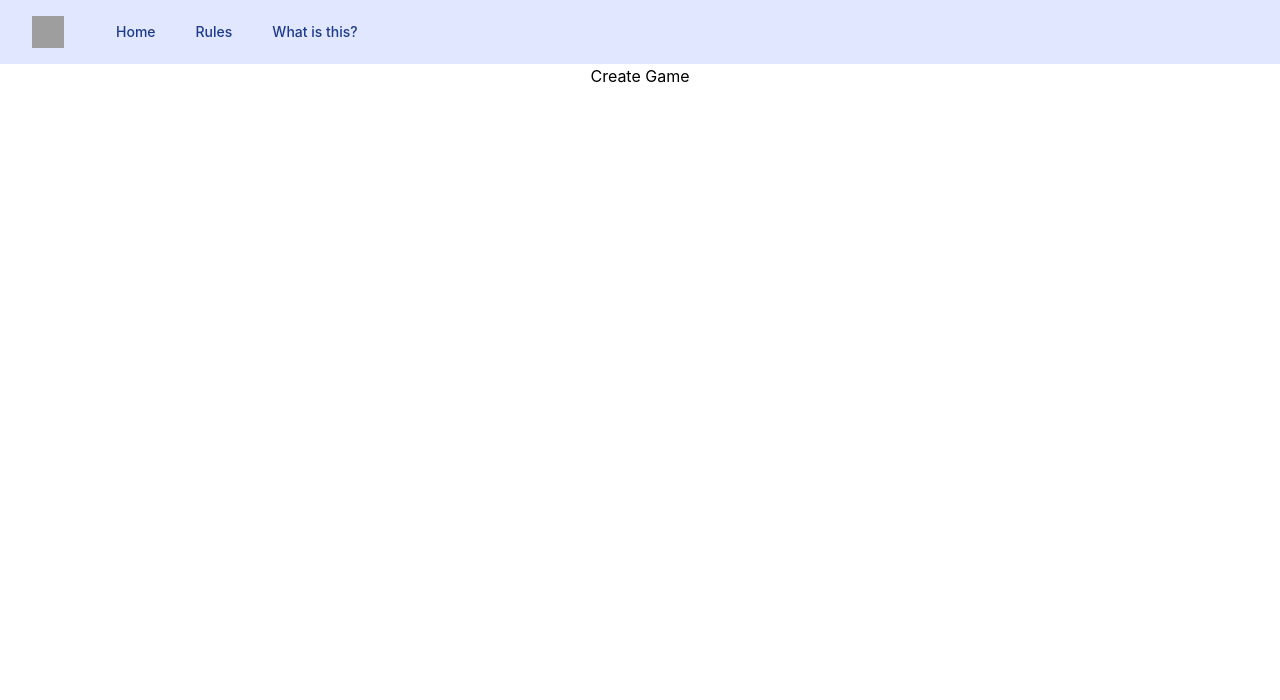
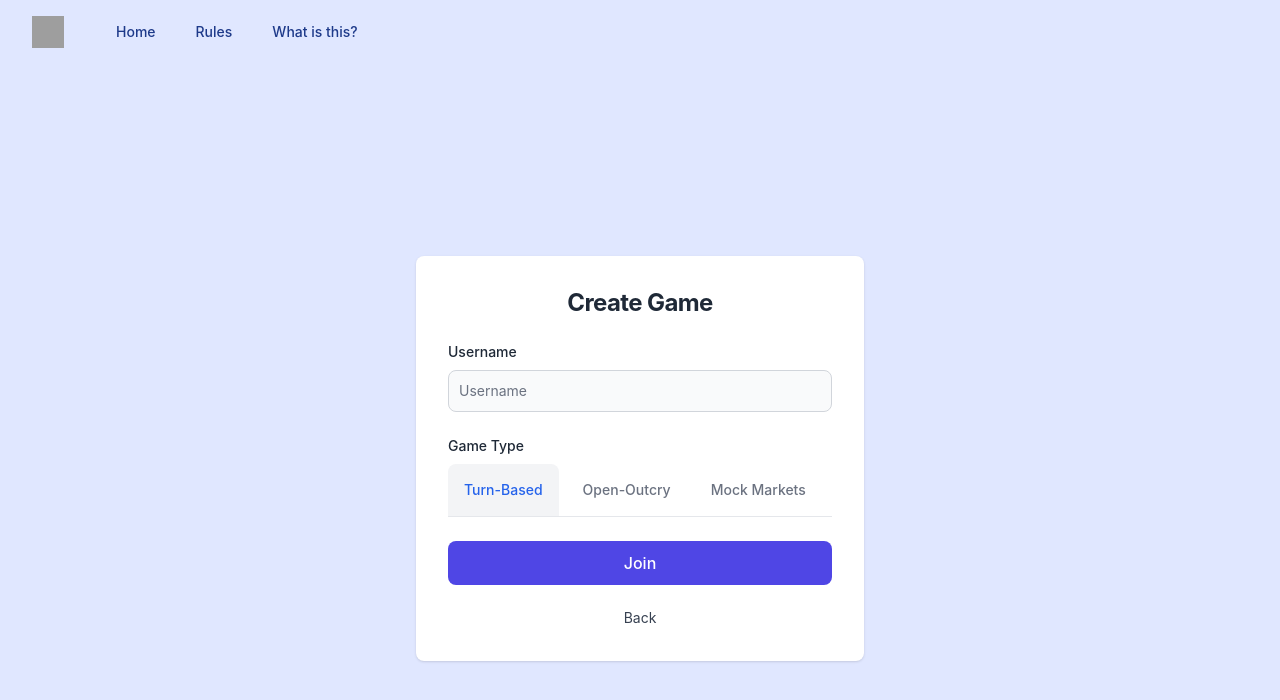
Before and after one commit to dx1730/trade-or-tighten, a React (Create React App) app in the folder client/: page /create in a window 1280 px wide. Shown: the top 700 px of the page. Built offline with nearby package versions, Linux system fonts and the light colour scheme; no server answers; grey boxes are pictures that could not be loaded.

Commit message:
added Create template and game folder

```diff
--- a/client/src/App.js
+++ b/client/src/App.js
@@ -15,6 +15,7 @@ import Rules from "./components/Rules";
 import Create from "./components/Create";
 import Join from "./components/Join";
 import WhatIsThis from "./components/WhatIsThis";
+import Game from "./components/game/Game";
 
 function App() {
   return (
@@ -31,7 +32,7 @@ function App() {
               <Route path="/chat" element={<Chat/>} />
               <Route path="/create" element={<Create/>} />
               <Route path="/join" element={<Join/>} />
-              <Route path="/game" />
+              <Route path="/game" element={<Game/>}/>
               <Route path="/leaderboard" />
               <Route path="/history" />
               </Routes>
--- a/client/src/components/Create.js
+++ b/client/src/components/Create.js
@@ -1,9 +1,88 @@
-import React from 'react';
+import React, { useContext, useState } from 'react';
+import SocketContext from '../contexts/SocketContext';
+import { Link } from 'react-router-dom';
 
-function Create (props) {
-    return (
-        <h1>Create Game</h1>
-    );
+function Error({ errorMessage }) {
+  return (
+    <div className="text-left text-sm mt-2 font-light text-red" disabled={true}>
+      &#9888; Error: {errorMessage}
+    </div>
+  )
+}
+
+function Create () {
+  const { socket } = useContext(SocketContext);
+
+  const [username, setUsername] = useState('');
+  const [room, setRoom] = useState('');
+  const [error, setError] = useState(false);
+  const [errorMessage, setErrorMessage] = useState("");
+
+  return (
+    <section className="bg-indigo-100 h-full">
+      <div className="pt-4 mx-auto max-w-7xl px-8 sm:pt-16 text-center flex-initial md:pt-16 xl:pt-48">
+        <div className="mx-auto w-3/4 bg-white rounded-lg shadow dark:border md:mt-0 sm:max-w-md xl:p-0">
+          <div className="p-8">
+            <h1 className="text-2xl font-bold leading-tight tracking-tight text-gray-800">
+              Create Game
+            </h1>
+            <div className="mt-6 space-y-6">
+              <div>
+                <label htmlFor="username" className="text-left block mb-2 text-sm font-medium text-gray-800">Username</label>
+                <input
+                  type="text"
+                  className="bg-gray-50 border border-gray-300 text-gray-800 text-sm rounded-lg focus:ring-indigo-600 focus:border-indigo-600 block w-full p-2.5"
+                  placeholder="Username"
+                  value={username}
+                  onChange={(event) => {setUsername(event.target.value)}}
+                  // onKeyPress={(event) => {event.key === "Enter" && attemptJoin();}}
+                />
+              </div>
+              <div>
+                <label htmlFor="room" className="text-left block mb-2 text-sm font-medium text-gray-800">Game Type</label>
+
+                <ul class="flex flex-wrap text-sm font-medium text-center text-gray-500 border-b border-gray-200 dark:border-gray-700 dark:text-gray-400">
+                    <li class="mr-2">
+                        <a href="#" aria-current="page" class="inline-block p-4 text-blue-600 bg-gray-100 rounded-t-lg active dark:bg-gray-800 dark:text-blue-500">Turn-Based</a>
+                    </li>
+                    <li class="mr-2">
+                        <a href="#" class="inline-block p-4 rounded-t-lg hover:text-gray-600 hover:bg-gray-50 dark:hover:bg-gray-800 dark:hover:text-gray-300">Open-Outcry</a>
+                    </li>
+                    <li class="mr-2">
+                        <a href="#" class="inline-block p-4 rounded-t-lg hover:text-gray-600 hover:bg-gray-50 dark:hover:bg-gray-800 dark:hover:text-gray-300">Mock Markets</a>
+                    </li>
+                </ul>
+
+                {/* <input
+                  placeholder="••••••••"
+                  className="bg-gray-50 border border-gray-300 text-gray-800 text-sm rounded-lg focus:ring-indigo-600 focus:border-indigo-600 block w-full p-2.5"
+                  value={room}
+                  onChange={(event) => {setRoom(event.target.value)}}
+                  // onKeyPress={(event) => {event.key === "Enter" && attemptJoin();}}
+                /> */}
+              </div>
+            </div>
+            { error ? <Error errorMessage={errorMessage}/> : null }
+            <button
+              className="w-full mt-6 text-white bg-indigo-600 hover:bg-indigo-700 focus:ring-4 focus-outline-none focus:ring-indigo-300 font-medium rounded-lg px-5 py-2.5 text-center"
+              // onClick={attemptJoin}
+              >
+              Join
+            </button>
+            <div className="mt-5">
+              <Link to="/">
+                <button
+                  className="text-gray-700 text-sm hover:underline hover:text-gray-800"
+                  >
+                  Back
+                </button>
+              </Link>
+            </div>
+          </div>
+        </div>
+      </div>
+    </section>
+  );
 }
 
 export default Create;
--- /dev/null
+++ b/client/src/components/game/Game.js
@@ -0,0 +1,9 @@
+import React from "react";
+
+function Game() {
+    return (
+        <h1>Game</h1>
+    );
+}
+
+export default Game;
```
Also changed, not shown: 1 other file (tests, documents, lock files or other folders).
